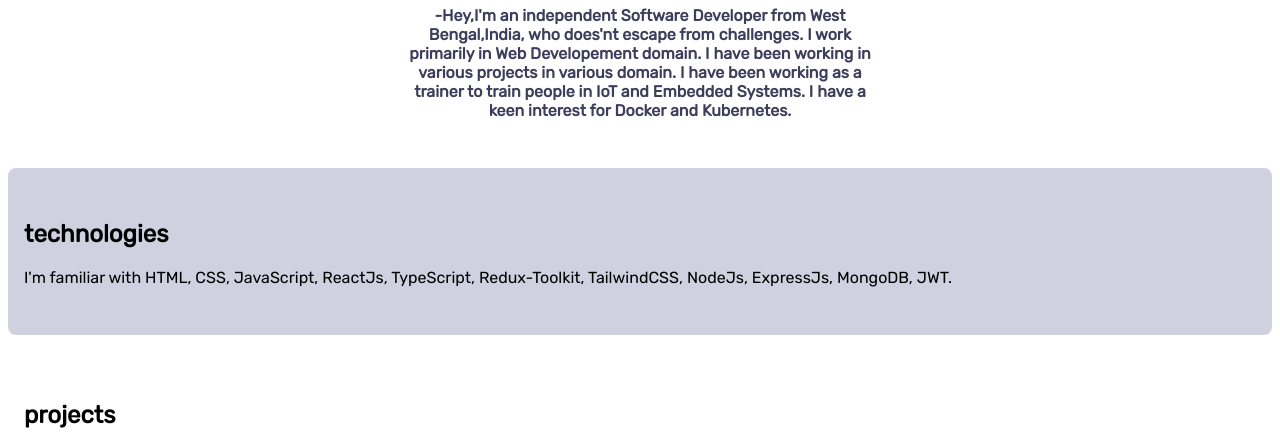
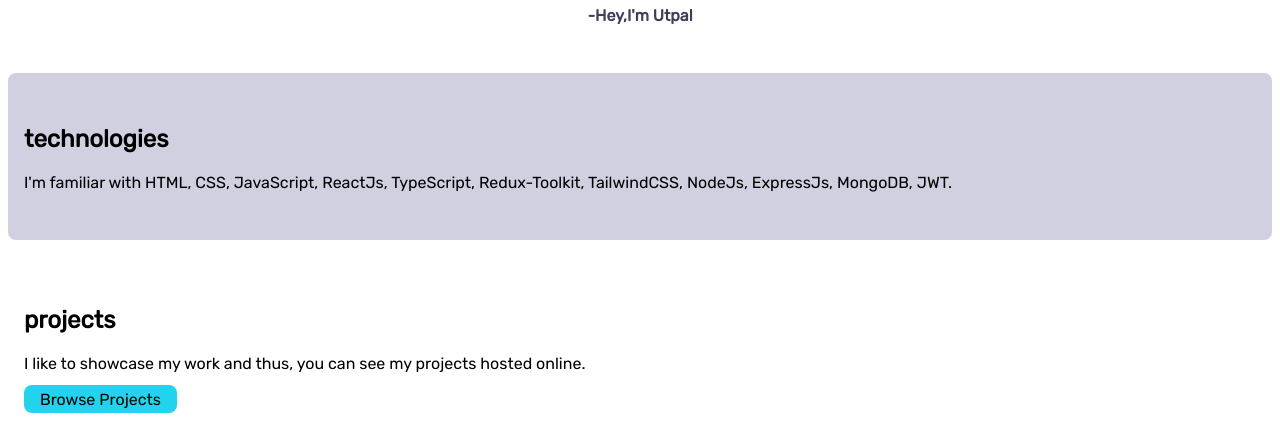
Before and after one commit to UtpalTheDev/UtpalPati-portfolio, a plain HTML site: page index.html in a window 1280 px wide. Shown: the part 661-1100 px from the top of the page. Drawn offline with Linux system fonts and the light colour scheme.

Commit message:
refactor

```diff
--- a/index.html
+++ b/index.html
@@ -36,10 +36,7 @@
 
         <img src="image/hero-img.svg" />
         <h1>UTPAL PATI</h1>
-        <p>-Hey,I'm an independent Software Developer from West Bengal,India, who does'nt escape from challenges. I work
-            primarily in Web Developement domain. I have been working in various projects in various
-            domain. I have been working as a trainer to train people in IoT and Embedded Systems. I have a keen interest
-            for Docker and Kubernetes.
+        <p>-Hey,I'm Utpal
         </p>
     </header>
 
```
